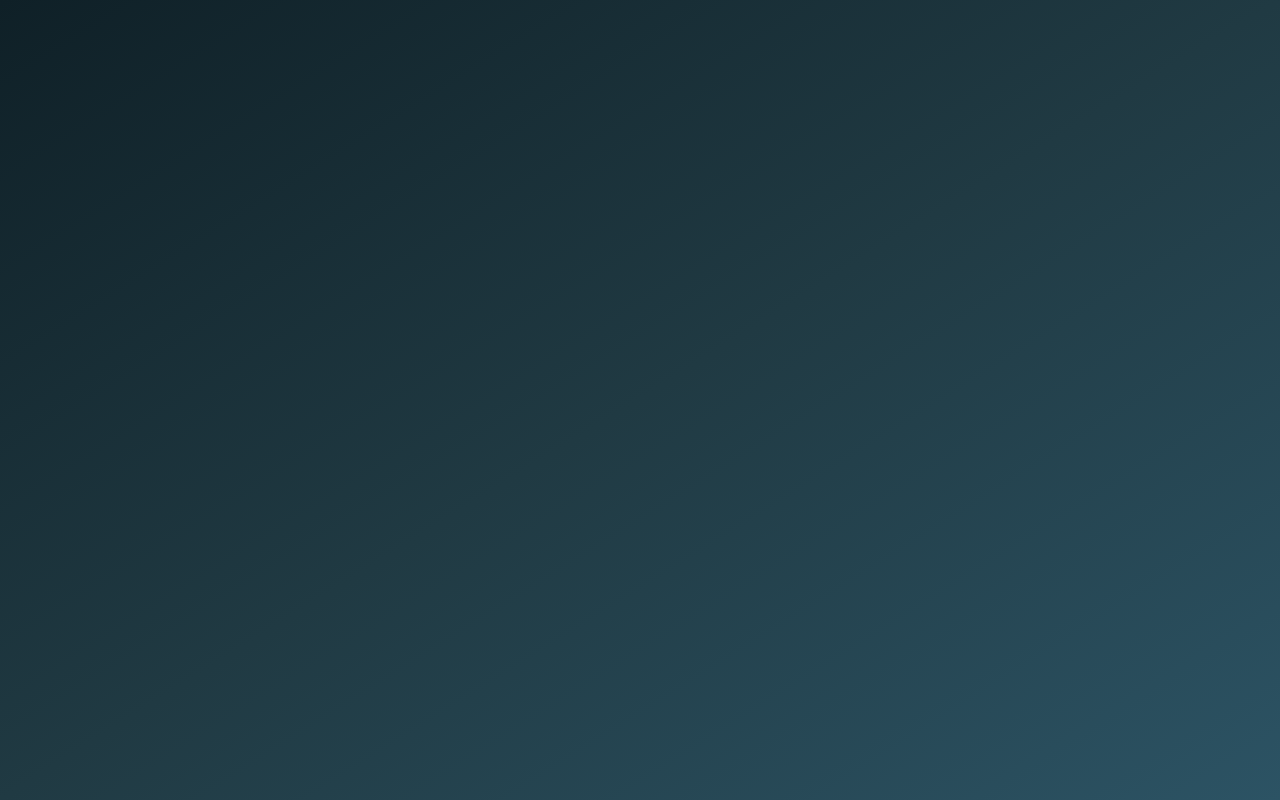
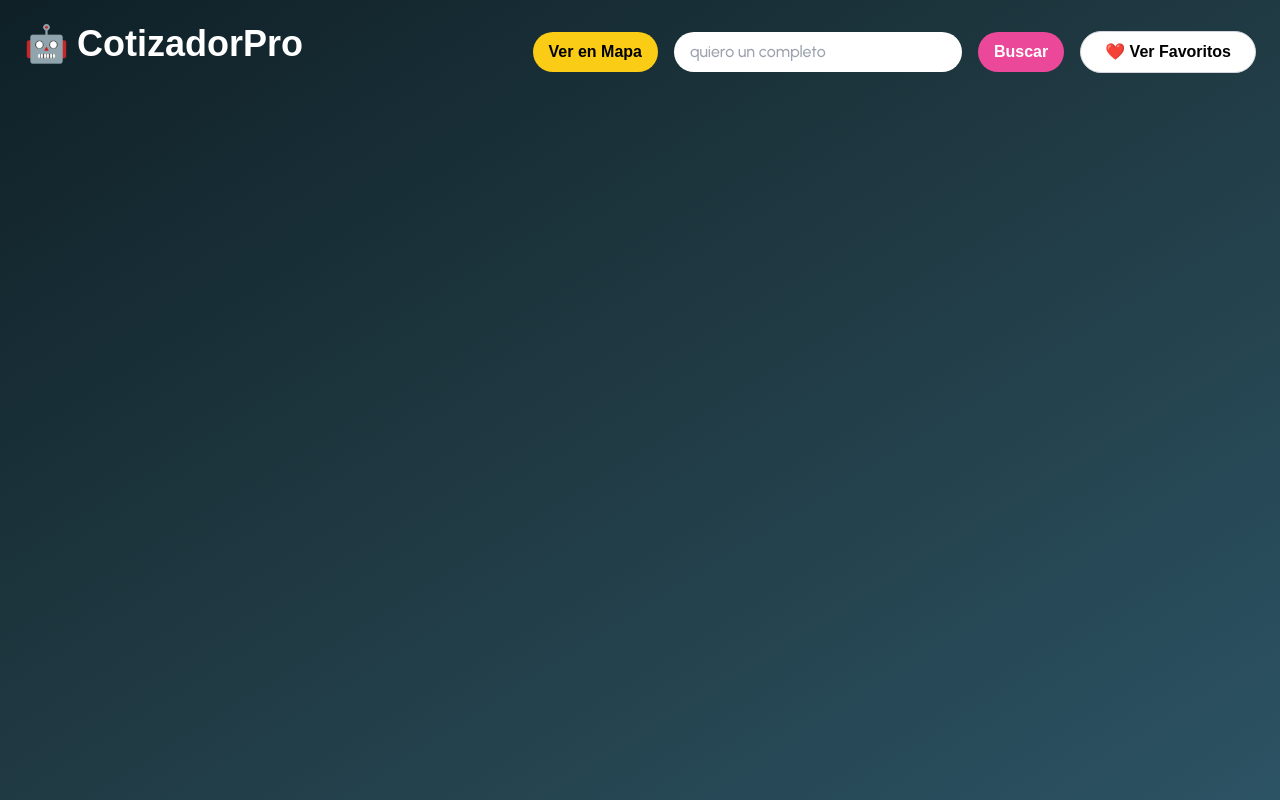
Before and after one commit to Marshelby/CotizadorPro, a React (Vite) app: page / in a window 1280 px wide. Built offline with nearby package versions, Linux system fonts and the light colour scheme.

Commit message:
Actualizar Resultados.jsx con consola de depuración

```diff
--- a/src/Resultados.jsx
+++ b/src/Resultados.jsx
@@ -81,18 +81,19 @@ export default function Resultados() {
   const handleBuscar = async () => {
     if (!busqueda.trim()) return;
     try {
+      console.log("Iniciando búsqueda con:", busqueda);
       const coords = await obtenerUbicacion();
       setUbicacionUsuario(coords);
+      console.log("Ubicación obtenida:", coords);
 
       const res = await fetch("https://cotizadorprobackend.vercel.app/api/clasificar", {
         method: "POST",
-        headers: {
-          "Content-Type": "application/json",
-        },
+        headers: { "Content-Type": "application/json" },
         body: JSON.stringify({ texto: busqueda }),
       });
 
       const filtrados = await res.json();
+      console.log("Resultados filtrados:", filtrados);
       setResultados(Array.isArray(filtrados) ? filtrados : []);
       setBusquedaHecha(true);
     } catch (err) {
@@ -125,7 +126,63 @@ export default function Resultados() {
 
   return (
     <div className="min-h-screen bg-gradient-to-br from-[#0f2027] via-[#203a43] to-[#2c5364] text-white p-6 pb-96 font-urbanist">
-    {/* CONTENIDO JSX AQUÍ */}
+      <div className="transition-all duration-500 flex flex-wrap justify-between items-center gap-4 mb-4">
+        <h1 className="text-4xl font-bold font-rubik mb-4">
+          <span className="text-pink-500 mr-2">🤖</span>CotizadorPro
+        </h1>
+        <div className="flex flex-wrap gap-4 items-center justify-center">
+          <button
+            className="bg-yellow-400 hover:bg-yellow-500 text-black font-bold py-2 px-4 rounded-full font-poppins"
+            onClick={() => setMostrarMapa(true)}
+          >
+            Ver en Mapa
+          </button>
+          <input
+            type="text"
+            className="px-4 py-2 rounded-full text-black w-72 font-medium"
+            placeholder="quiero un completo"
+            value={busqueda}
+            onChange={(e) => setBusqueda(e.target.value)}
+            onKeyDown={(e) => e.key === "Enter" && handleBuscar()}
+          />
+          <button
+            className="bg-pink-500 hover:bg-pink-600 text-white font-bold py-2 px-4 rounded-full font-poppins"
+            onClick={handleBuscar}
+          >
+            Buscar
+          </button>
+          {busquedaHecha && listaVisible.length > 0 && (
+            <>
+              <button
+                onClick={() => handleOrdenar("precio")}
+                className="bg-blue-500 hover:bg-blue-600 text-white font-bold py-2 px-6 rounded-full font-poppins"
+              >
+                Ordenar por Precio
+              </button>
+              <button
+                onClick={() => handleOrdenar("distancia")}
+                className="bg-green-500 hover:bg-green-600 text-white font-bold py-2 px-6 rounded-full font-poppins"
+              >
+                Ordenar por Distancia
+              </button>
+            </>
+          )}
+          <button
+            onClick={() => setMostrarSoloFavoritos(!mostrarSoloFavoritos)}
+            className="bg-white text-black font-bold py-2 px-6 rounded-full font-poppins border border-gray-300"
+          >
+            {mostrarSoloFavoritos ? "Ver Todos" : "❤️ Ver Favoritos"}
+          </button>
+        </div>
+      </div>
+
+      {listaVisible.length === 0 && busquedaHecha && (
+        <div className="text-center text-white mt-10 text-lg font-semibold">
+          No se encontraron resultados. Intenta con otras palabras.
+        </div>
+      )}
+
+      {/* Aquí debería mostrarse la lista y el mapa si corresponde */}
     </div>
   );
 }
```
